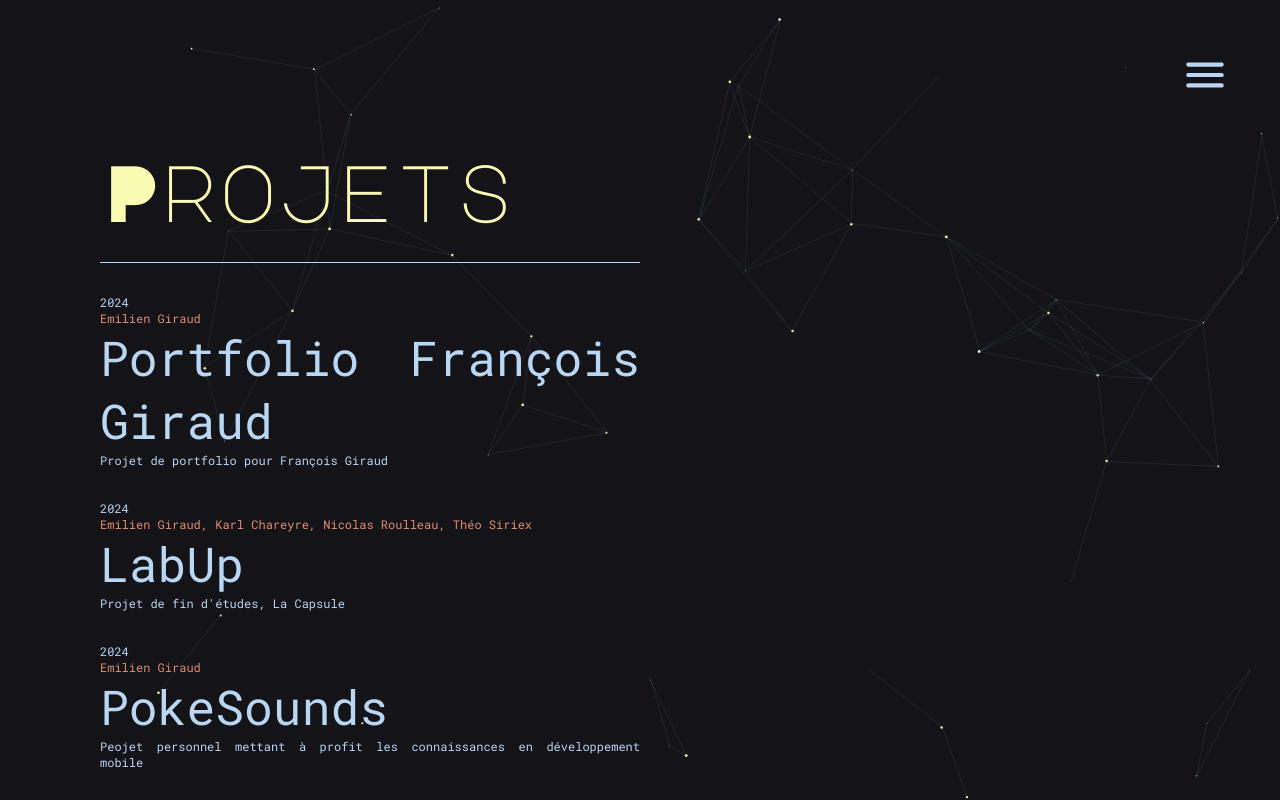
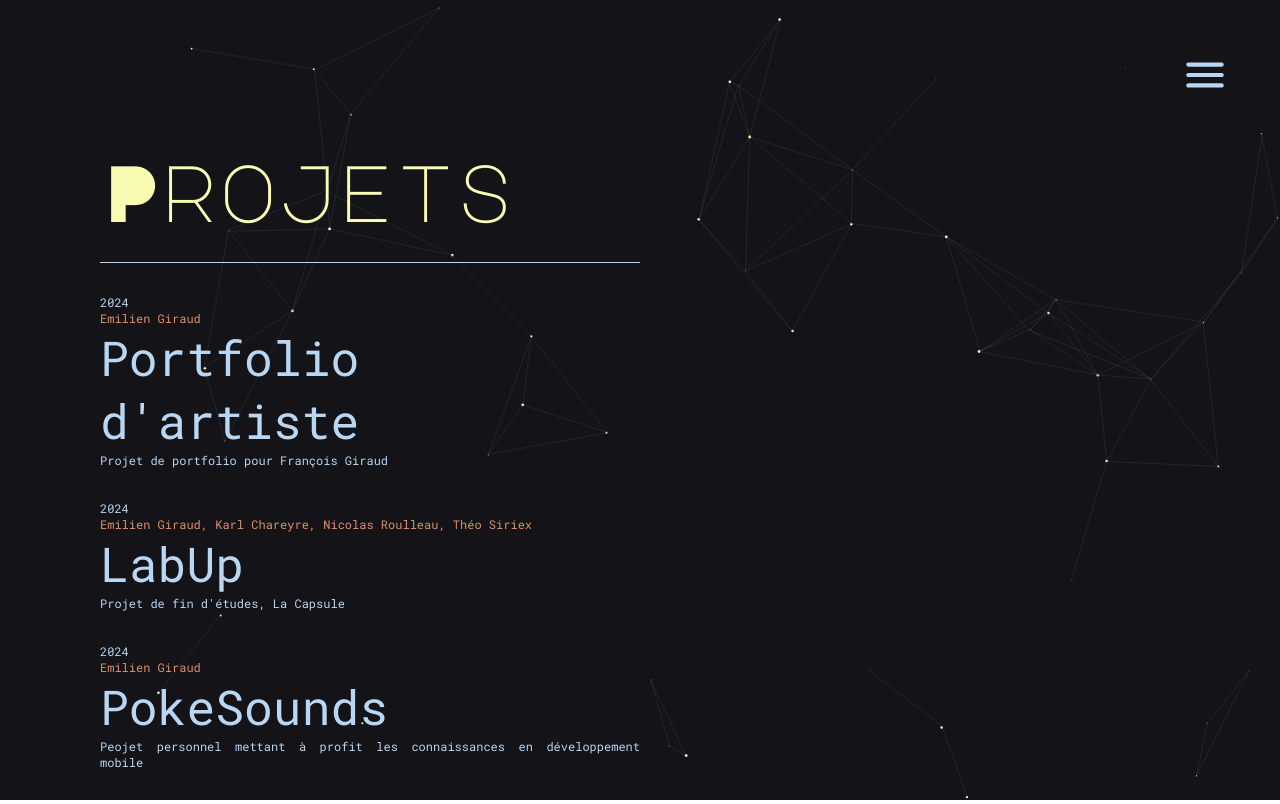
Before and after one commit to Emjy/Portfolio-frontend, a Next.js app: page /projets in a window 1280 px wide. Built offline with nearby package versions, Linux system fonts and the light colour scheme.

Commit message:
ajout projet papa

```diff
--- a/pages/projets.js
+++ b/pages/projets.js
@@ -48,7 +48,7 @@ export default function projets() {
     const projectList = [
 
         {
-            projectName: 'Portfolio François Giraud', stack: ['react.js'], collabs: ['Emilien Giraud'], year: '2024', photo: 'artPapa.png', link: '',
+            projectName: 'Portfolio d\'artiste', stack: ['react.js'], collabs: ['Emilien Giraud'], year: '2024', photo: 'artPapa.png', link: '',
             desc: 'Réalisation du portfolio complet avec gestion et administration autonome des upload de fichiers',
             projet: 'Projet de portfolio pour François Giraud'
         },
```
